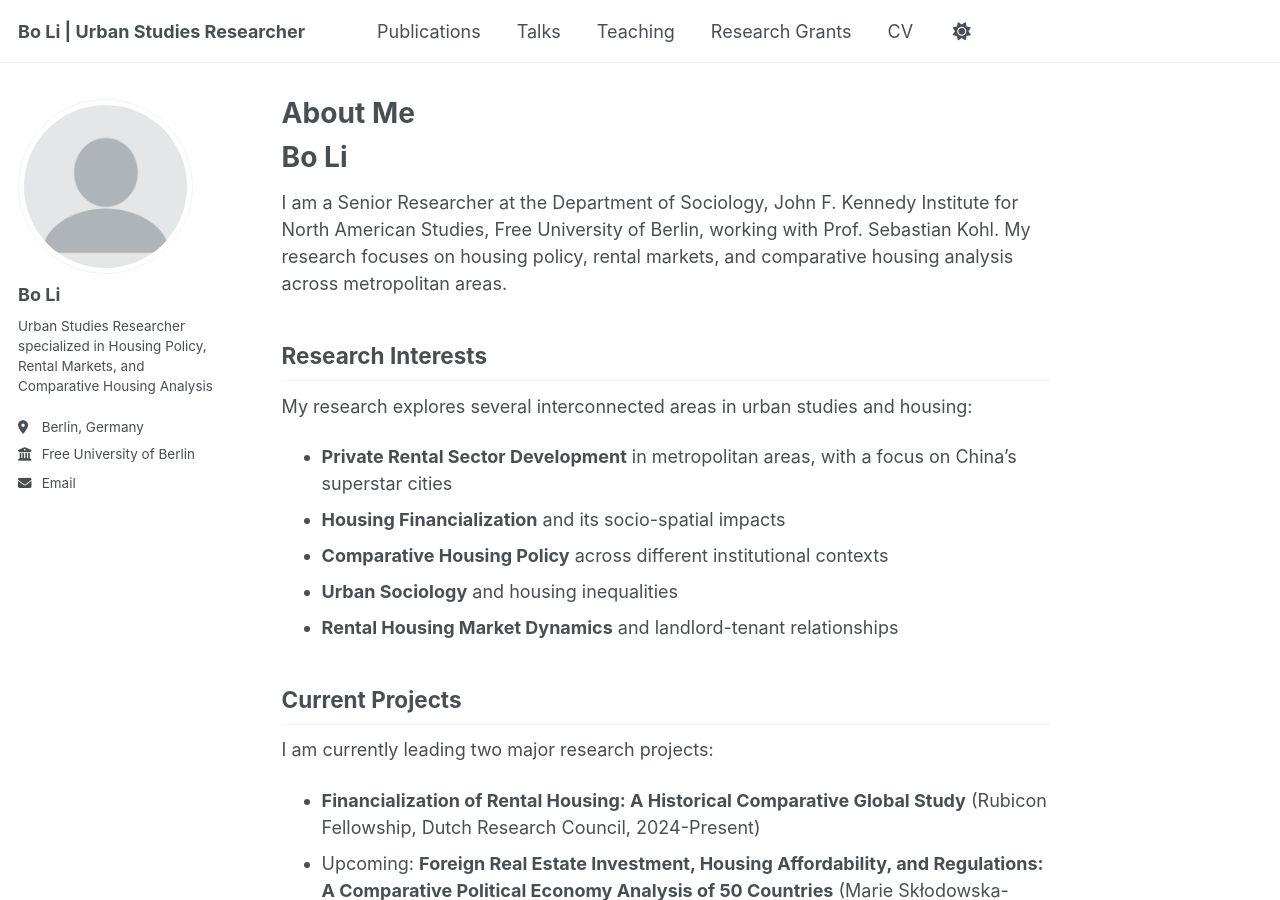
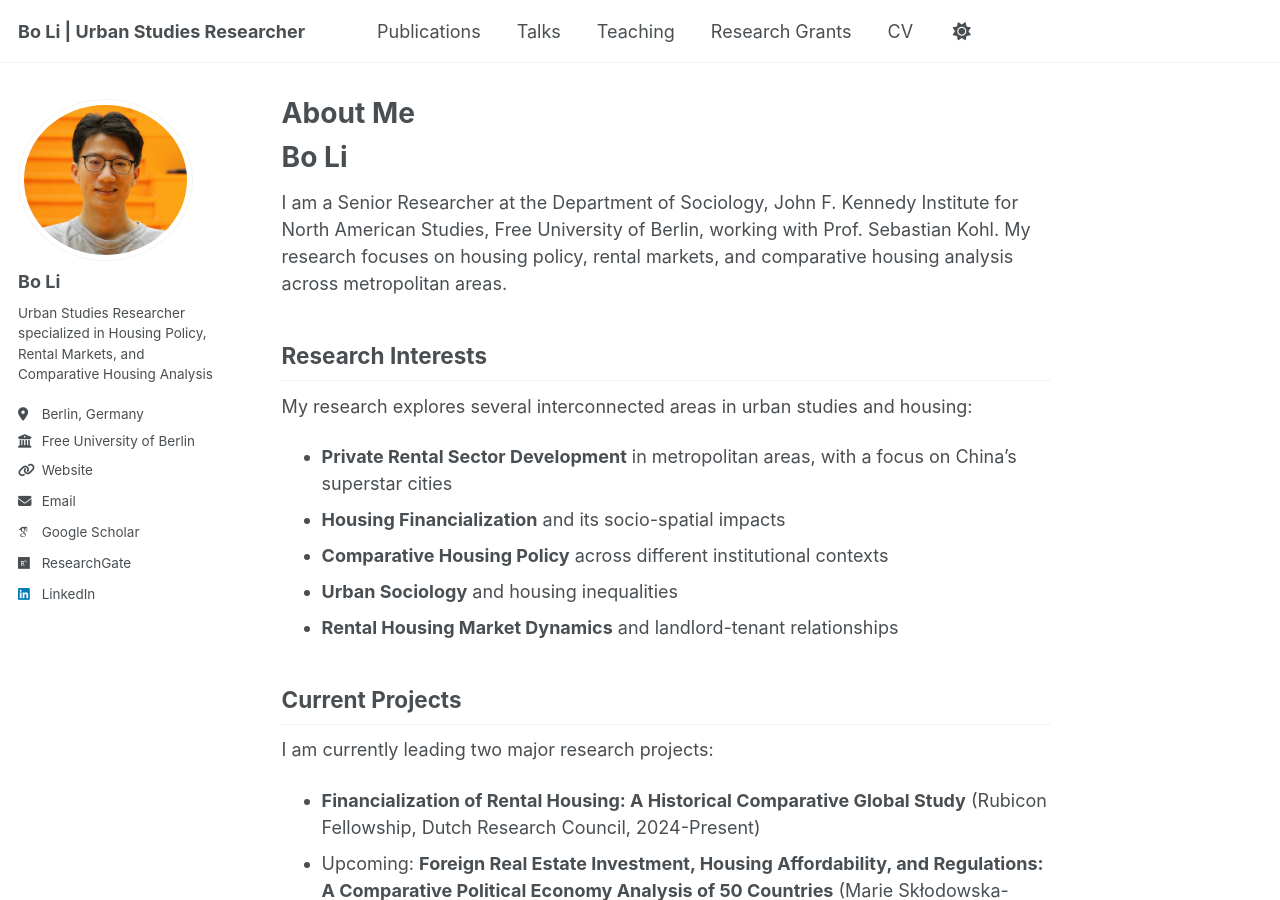
Before and after one commit to housingforall/housingforall.github.io, a Jekyll site: the page built from _pages/about.md, in a window 1280 px wide and 900 px high. Built offline with Jekyll 4.4.1, drawn with Linux system fonts in a browser that asks for light colours; some web fonts are replaced; some of the changed lines change nothing that is shown.

Commit message:
Update _config.yml

```diff
--- a/_config.yml
+++ b/_config.yml
@@ -22,24 +22,24 @@ repository               : "housingforall/housingforall.github.io" # 请替换
 #               Additional customization can be done by editing /_includes/author-profile.html
 author:
   # Biographic information
-  avatar           : "profile.png"
+  avatar           : "github_portfolio.jpg"
   name             : "Bo Li"
   pronouns         : # example: "she/her"
   bio              : "Urban Studies Researcher specialized in Housing Policy, Rental Markets, and Comparative Housing Analysis"
   location         : "Berlin, Germany"
   employer         : "Free University of Berlin"
-  uri              : # URL
+  uri              : https://www.jfki.fu-berlin.de/en/faculty/sociology/persons/Li_Bo/index.html
   email            : "bo.li@fu-berlin.de"
 
   # Academic websites
   academia         : # URL
   arxiv            : # URL
-  googlescholar    : # 请添加你的Google Scholar链接，如有
+  googlescholar    : https://scholar.google.com/citations?user=KBq6uBoAAAAJ&hl=en
   impactstory      : # URL
   orcid            : # 请添加你的ORCID链接，如有
   semantic         : # URL
   pubmed           : #
-  researchgate     : # 请添加你的ResearchGate链接，如有
+  researchgate     : https://www.researchgate.net/profile/Bo-Li-110?ev=hdr_xprf
   scopus           : # URL
 
   # Repositories and software development
@@ -60,7 +60,7 @@ author:
   keybase          : # Username
   instagram        : # Username
   lastfm           : # Username
-  linkedin         : # 请添加你的LinkedIn用户名，如有
+  linkedin         : "bo-li-5513ab22b"
   mastodon         : # URL
   medium           : # URL
   pinterest        : # Username
```
